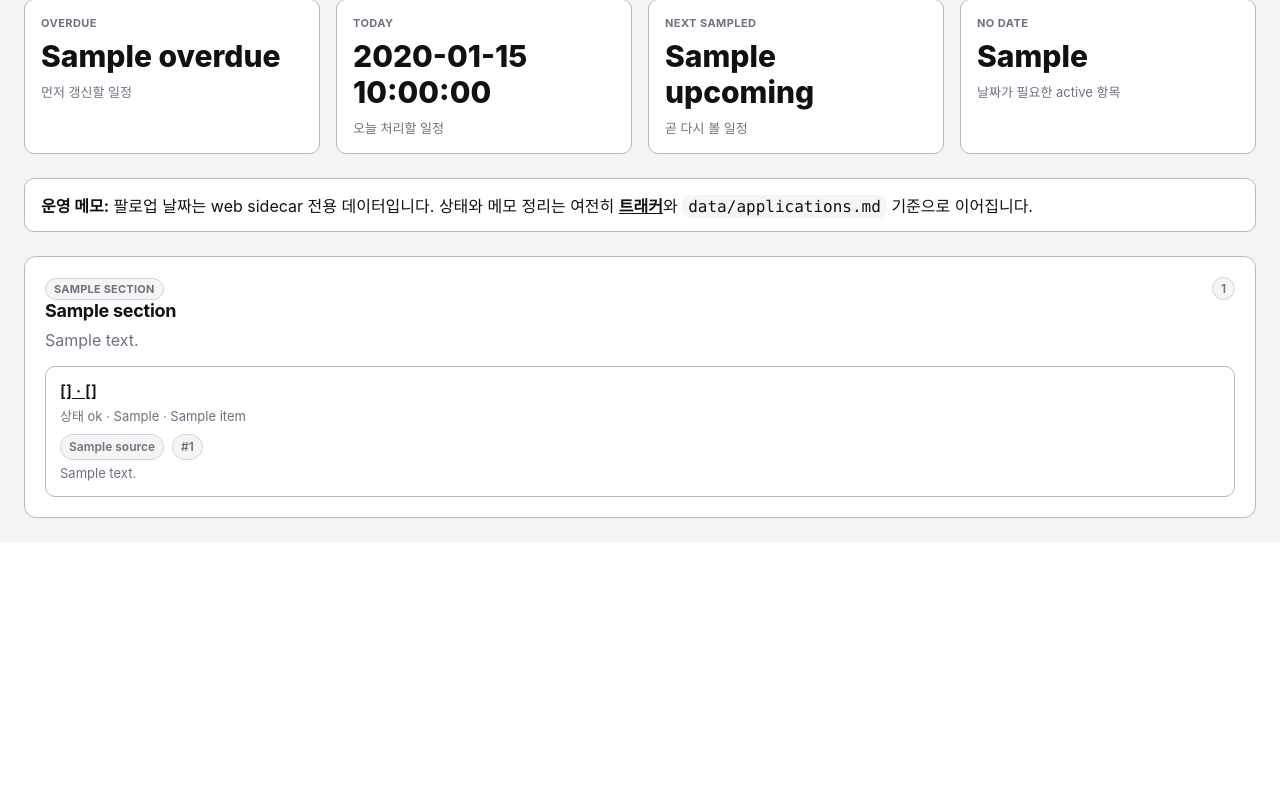
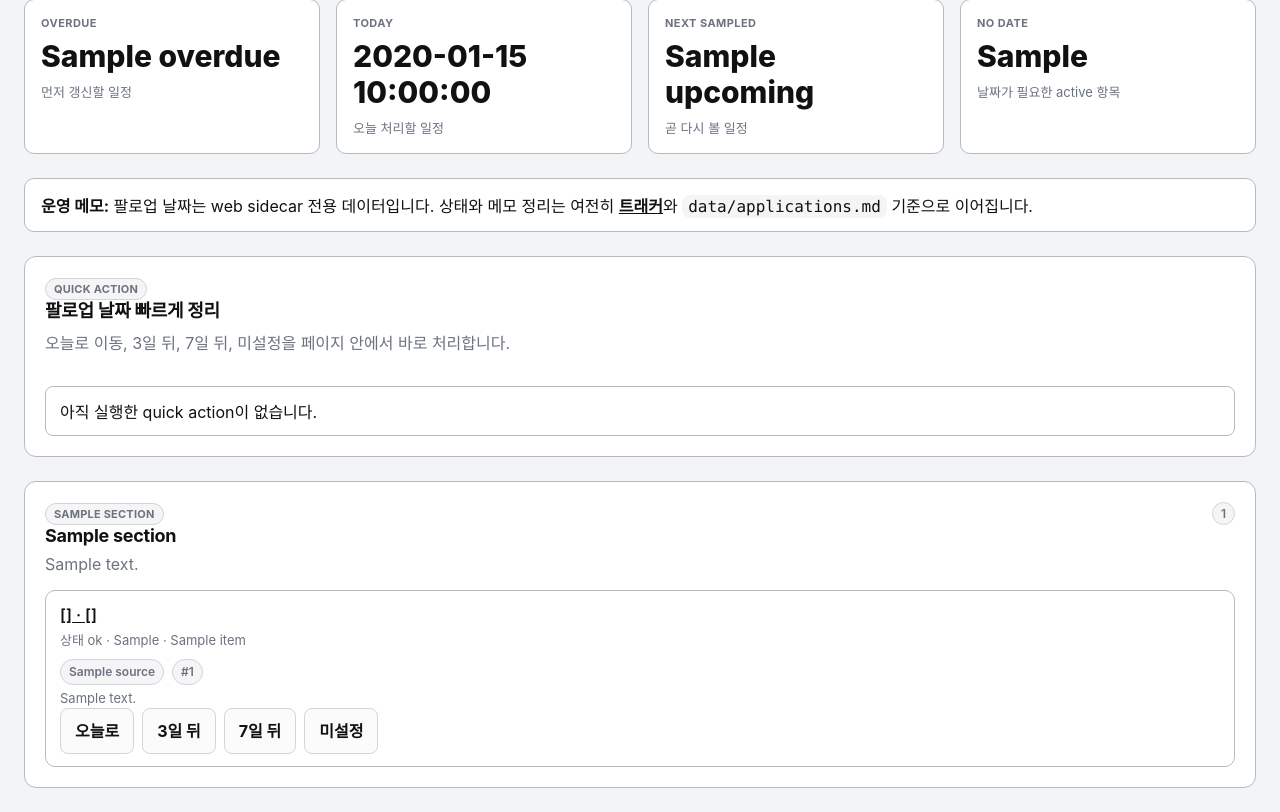
Before and after one commit to answndud/career-ops-kr, a FastAPI app: template src/career_ops_kr/web/templates/follow-ups.html in a window 1280 px wide. Shown: the part 553-1365 px from the top of the page. Before the commit the page ends 1071 px from the top, so only its background shows below. Run offline with FastAPI, Linux system fonts and the light colour scheme; the template is opened without the code that fills it: most values are stand-ins (such as "Sample title", 1, 10 or a date in 2020); parts of the project's set-up code (start-up, migrations or seed data) failed here and were passed over.

Commit message:
Add follow-up inbox quick actions

```diff
--- a/src/career_ops_kr/web/templates/follow-ups.html
+++ b/src/career_ops_kr/web/templates/follow-ups.html
@@ -49,6 +49,17 @@
     <span>팔로업 날짜는 web sidecar 전용 데이터입니다. 상태와 메모 정리는 여전히 <a class="link" href="/tracker">트래커</a>와 <code>data/applications.md</code> 기준으로 이어집니다.</span>
   </section>
 
+  <section class="card section-stack">
+    <div class="section-header">
+      <div>
+        <span class="pill">Quick Action</span>
+        <h2>팔로업 날짜 빠르게 정리</h2>
+        <div class="muted">오늘로 이동, 3일 뒤, 7일 뒤, 미설정을 페이지 안에서 바로 처리합니다.</div>
+      </div>
+    </div>
+    <div id="follow-up-action-output" class="notice result-panel">아직 실행한 quick action이 없습니다.</div>
+  </section>
+
   <div class="grid two">
     {% for section in agenda.sections %}
       <section class="card">
@@ -82,6 +93,18 @@
               {% if item.notes %}
                 <div class="meta">{{ item.notes }}</div>
               {% endif %}
+              {% if item.id %}
+                <div class="actions">
+                  {% if item.follow_up != agenda.today %}
+                    <button type="button" class="ghost" onclick="CareerOpsFollowUps.quickAction({{ item.id }}, 'today', {{ (item.company ~ ' · ' ~ item.position) | tojson }})">오늘로</button>
+                  {% endif %}
+                  <button type="button" class="ghost" onclick="CareerOpsFollowUps.quickAction({{ item.id }}, 'plus3', {{ (item.company ~ ' · ' ~ item.position) | tojson }})">3일 뒤</button>
+                  <button type="button" class="ghost" onclick="CareerOpsFollowUps.quickAction({{ item.id }}, 'plus7', {{ (item.company ~ ' · ' ~ item.position) | tojson }})">7일 뒤</button>
+                  {% if item.follow_up %}
+                    <button type="button" class="ghost" onclick="CareerOpsFollowUps.quickAction({{ item.id }}, 'clear', {{ (item.company ~ ' · ' ~ item.position) | tojson }})">미설정</button>
+                  {% endif %}
+                </div>
+              {% endif %}
             </li>
           {% else %}
             <li class="muted">해당 항목이 없습니다.</li>
@@ -91,4 +114,38 @@
     {% endfor %}
   </div>
 </div>
+<script>
+  const CareerOpsFollowUps = {
+    renderResult(message, tone = "ok") {
+      const output = document.getElementById("follow-up-action-output");
+      output.className = `notice ${tone} result-panel`;
+      output.innerHTML = `<div><strong>${CareerOpsWeb.escapeHtml(message)}</strong></div>`;
+    },
+    async quickAction(jobId, action, label) {
+      if (!jobId || !action) return;
+      const actionLabels = {
+        today: "오늘로 이동",
+        plus3: "3일 뒤로 이동",
+        plus7: "7일 뒤로 이동",
+        clear: "미설정으로 변경",
+      };
+      CareerOpsFollowUps.renderResult(`${label} 항목을 ${actionLabels[action] || "갱신"} 중입니다...`, "warn");
+      const response = await fetch(`/api/jobs/${jobId}/follow-up-quick`, {
+        method: "POST",
+        headers: {"Content-Type": "application/json"},
+        body: JSON.stringify({action}),
+      });
+      const data = await response.json();
+      if (!response.ok) {
+        CareerOpsFollowUps.renderResult(data.detail || "팔로업 quick action 실패", "error");
+        return;
+      }
+      CareerOpsFollowUps.renderResult(
+        `${label} 항목의 팔로업을 ${actionLabels[action] || "갱신"}했습니다.`,
+        "ok",
+      );
+      window.setTimeout(() => window.location.reload(), 250);
+    },
+  };
+</script>
 {% endblock %}
```
Also changed, not shown: PLAN.md (+1 -0 lines), PROGRESS.md (+5 -0 lines), docs/architecture.md (+1 -1 lines), docs/workflows.md (+1 -1 lines), src/career_ops_kr/web/routers/jobs.py (+19 -0 lines), tests/test_web.py (+41 -0 lines), README.md.
